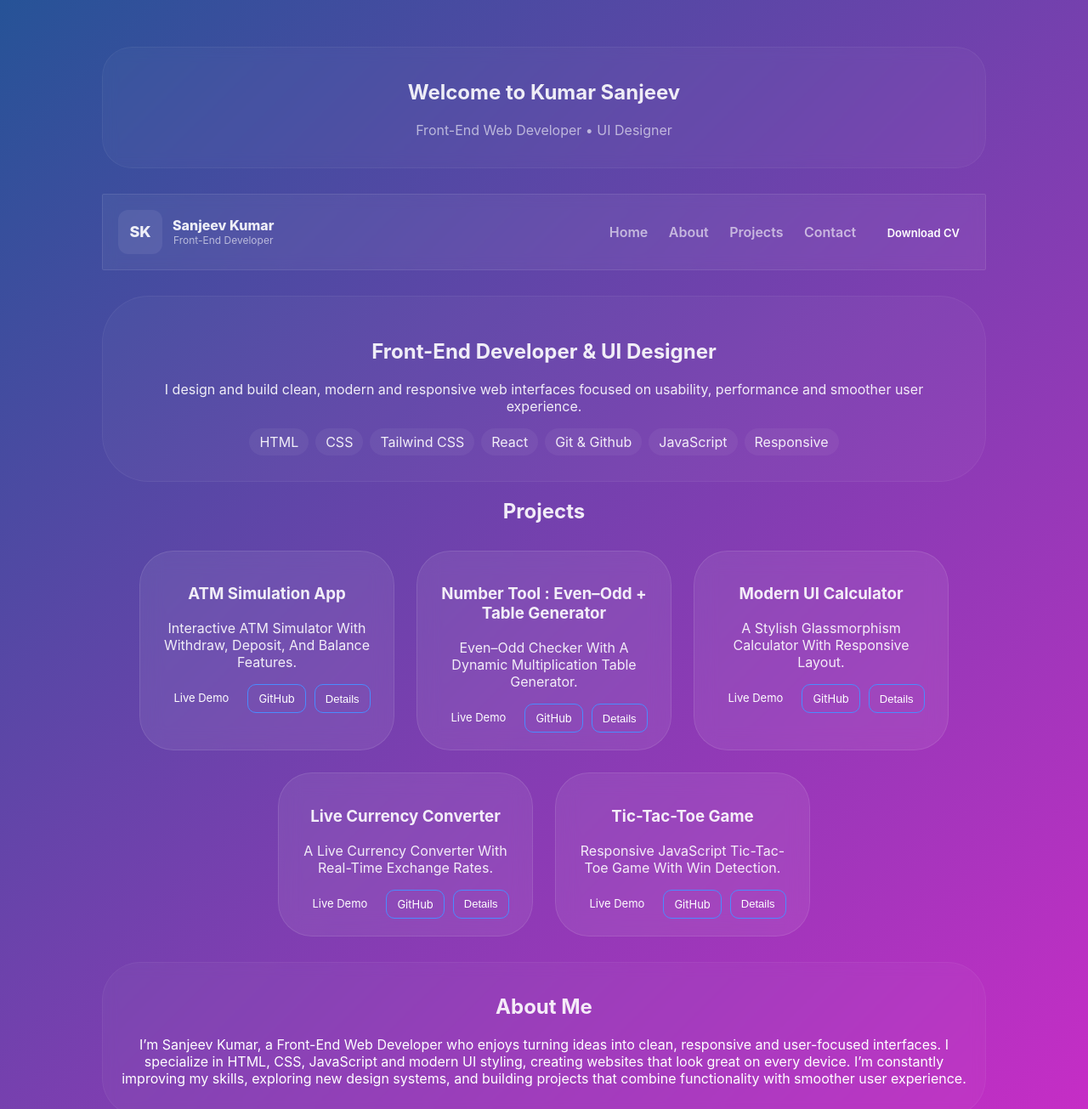
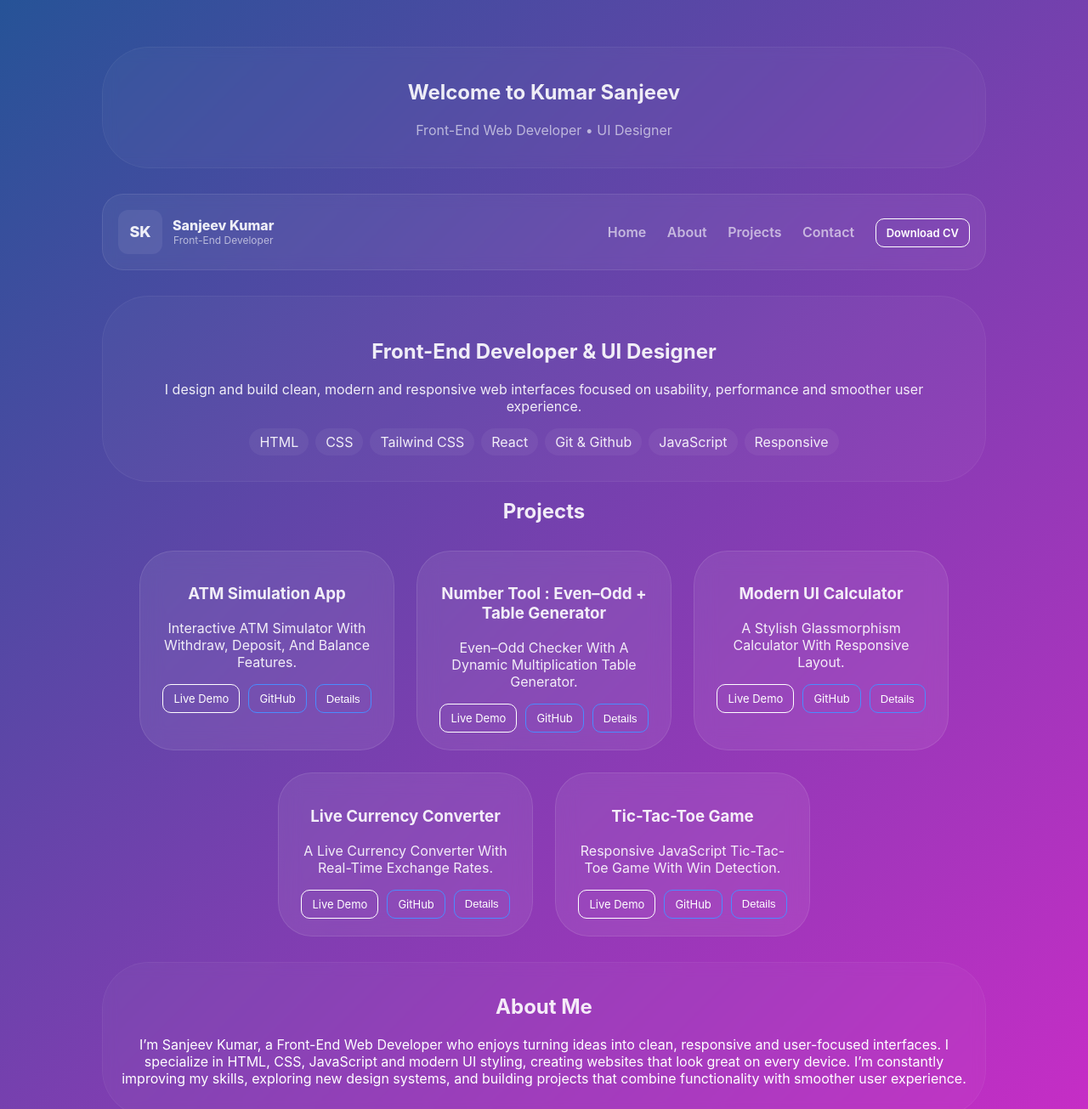
Before and after one commit to kumarsanjeev1950/kumarsanjeev, a plain HTML site: page index.html in a window 1280 px wide. Shown: the top 1305 px of the page at 85% size. Drawn offline with Linux system fonts and the light colour scheme.

Commit message:
Update style.css

```diff
--- a/style.css
+++ b/style.css
@@ -39,7 +39,7 @@ header {
   justify-content: space-between;
   align-items: center;
   padding: 18px;
-  border-radius: 2px;
+  border-radius: 25px;
   backdrop-filter: blur(8px);
   background: rgba(255, 255, 255, 0.05);
   border: 1px solid rgba(255, 255, 255, 0.09);
@@ -149,6 +149,7 @@ nav a:hover {
   padding: 8px 12px;
   border-radius: 10px;
   background: transparent;
+  border:1px solid;
   border-color: white;
   color: white;
   text-decoration: none;
@@ -164,7 +165,7 @@ nav a:hover {
 #contact,
 footer {
   padding: 18px;
-  border-radius: 45px;
+  border-radius: 55px;
   background: rgba(255, 255, 255, 0.03);
   border: 1px solid rgba(255, 255, 255, 0.05);
   margin-top: 30px;
@@ -233,7 +234,7 @@ footer {
 
 .home-section {
   padding: 18px;
-  border-radius: 35px;
+  border-radius: 55px;
   background: rgba(255, 255, 255, 0.03);
   border: 1px solid rgba(255, 255, 255, 0.05);
   backdrop-filter: blur(8px);
```
